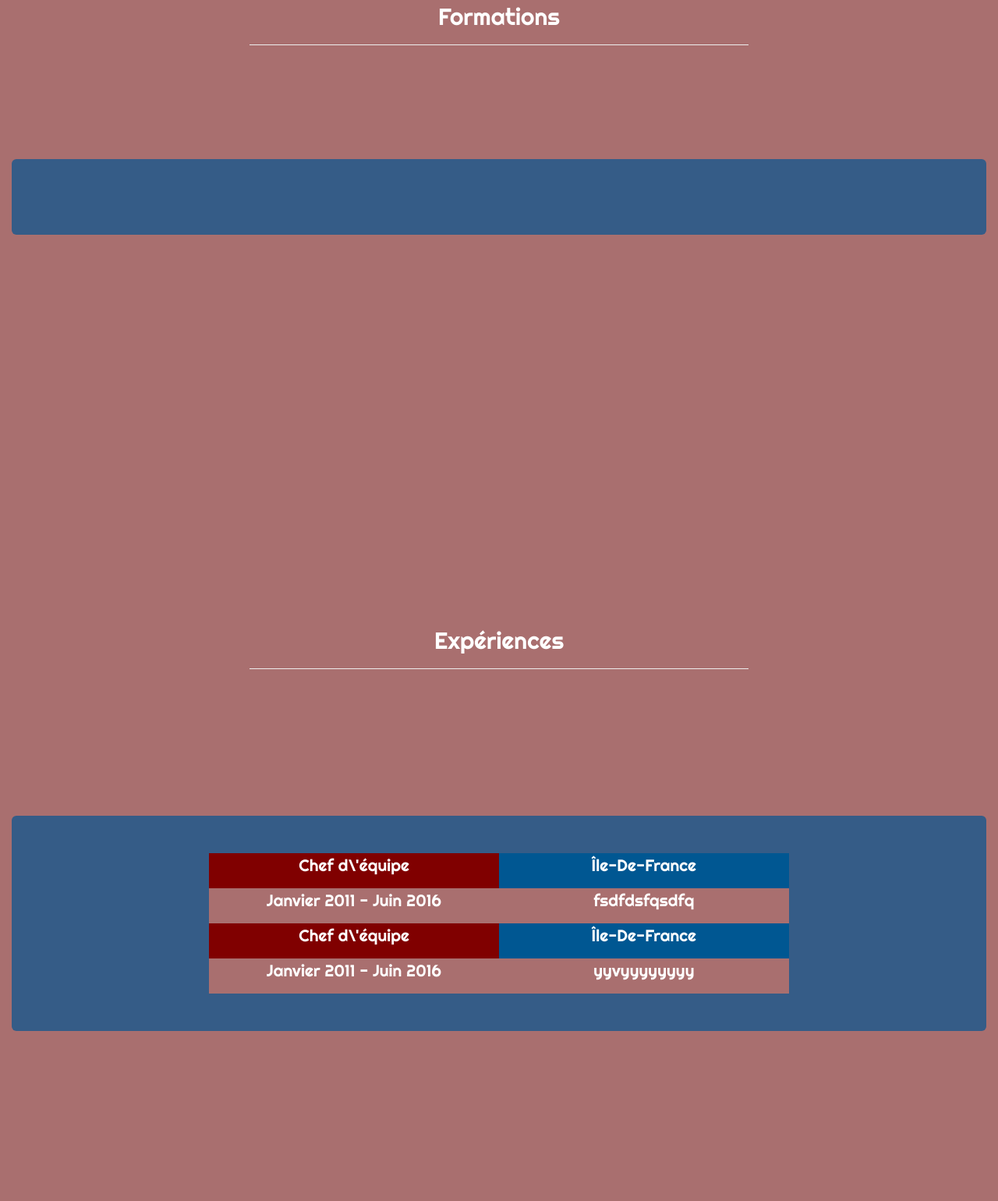
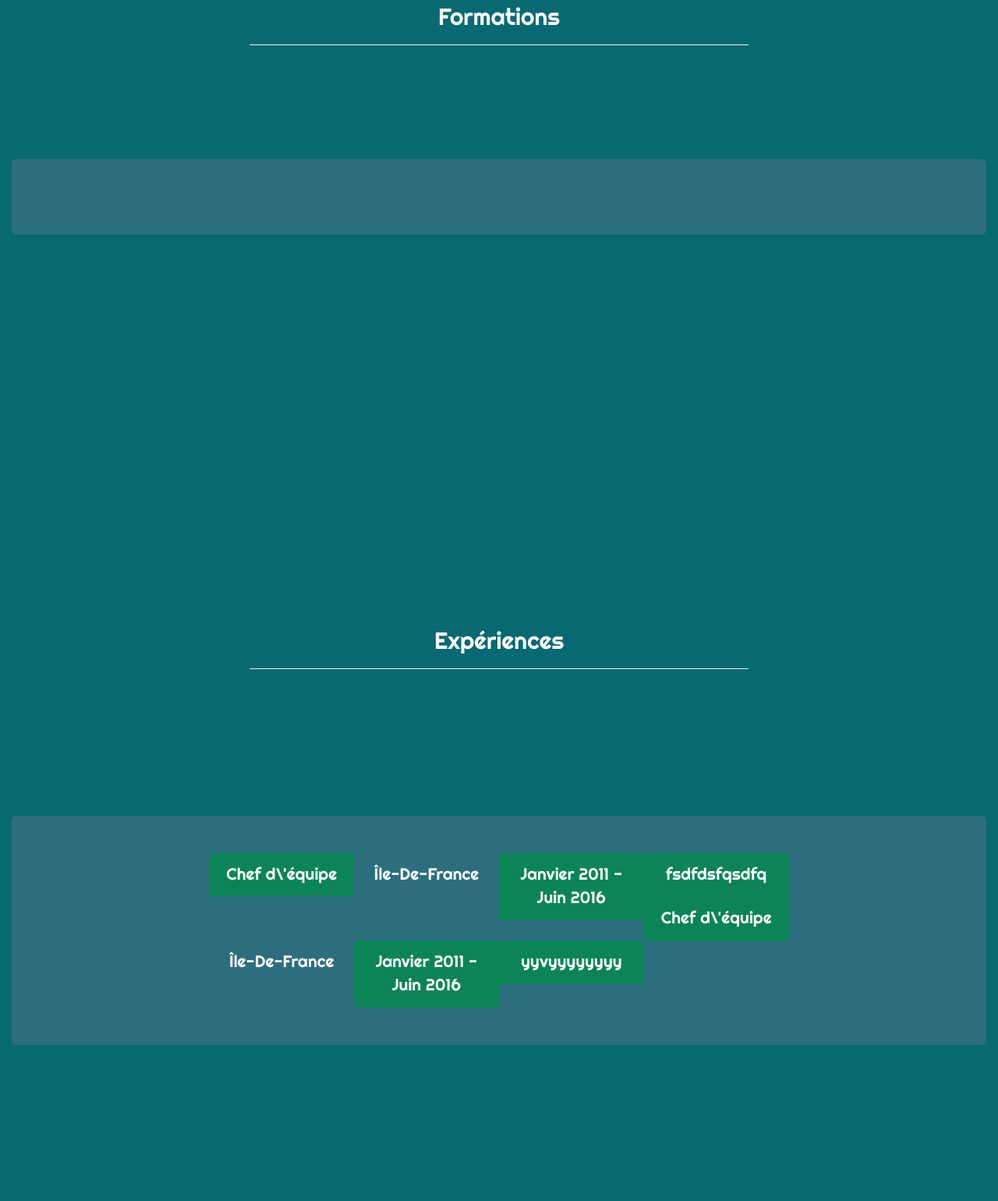
Before and after one commit to jeuneyannick/jeuneyannickbley_SITECV, a PHP site: page / in a window 1280 px wide. Shown: the part 1920-3460 px from the top of the page at 78% size. Run offline with PHP 8.4, Linux system fonts and the light colour scheme; data comes from the database, SQL or seed files in the repository; data that the repository does not hold is empty.

Commit message:
Commit changement de front

```diff
--- a/css/style_responsive.css
+++ b/css/style_responsive.css
@@ -1,11 +1,12 @@
 *{
     font-family:Righteous;
+
 }
 h2{
     color:white;
 }
 body{
-    background:#A96F6F;
+    background:#086972;
 }
 /*Taille des sections qui sont les pages */
 .first, .second, .third, .fourth, .fifth{
@@ -14,7 +15,8 @@ body{
 
 }
 .jumbotron{
-    background:#355C87;
+    background:#2D6E7E;
+    border:none;
     margin-top:9em;
 }
 footer{
@@ -24,7 +26,7 @@ footer{
 
 /*******/
 
-/**Style de la page accueil en responsive mobile */
+/**Style des pages pour mobile */
 @media screen and (max-width: 425px){
         .first .container .row{
             margin-right: 0;
@@ -34,41 +36,47 @@ footer{
               border:none;
           }
         .first .jumbotron{
-            background: #005792;
+            background:#F54D42;
             margin-top: 14em;
 
          }
          .first .jumbotron .presentation > h3{
              font-size:19px;
          }
-  .second{
+          #exp_poste,#exp_lieu,#exp_dates, #exp_description, #form_titre, #form_lieu,#form_dates,#form_description{
+              padding-top:0;
+          }
 
-  }
+}
+/*****************************************/
+/**Style des pages pour tablette*/
+@media screen and (){
 
-  .third{
 
-  }
-  .fourth{
 
-  }
+
 }
 
+/***************************************/
     #Experiences .container-fluid{
         margin-top:12em;
     }
       #exp_poste,#exp_lieu,#exp_dates, #exp_description, #form_titre, #form_lieu,#form_dates,#form_description{
           border:none;
+          background:#2D6E7E;
           color: white;
+          padding-top: 11px;
       }
       #exp_description,#exp_dates, #form_description, #form_dates{
-          background:#A96F6F;
+          background:#0B8457;
+          border:2px;
+          border-radius:4px;
       }
 
-      #exp_lieu{
-          background:#005792;
-      }
       #exp_poste,#form_titre{
-         background:maroon;
+         background:#0B8457;
+         border:2px;
+         border-radius:4px;
       }
 
 
@@ -87,14 +95,14 @@ footer{
              }
         nav{
             width:100%;
+            background:#096C47;
         }
            .navbar{
-               background:transparent;
+               background:#2D6E7E;
                border:none;
            }
                .navbar-inverse .navbar-nav>li>a{
                    color:white;
-                   text-shadow:black 3px 0px;
                }
                     ul{
                         text-align:center;
@@ -102,21 +110,24 @@ footer{
                         font-family:Righteous;
                     }
                         ul li:hover{
-                            background:#355C87;
+                            transition:0.4s;
+                            background:#2D6E7E;
+                            border-radius:4px;
                         }
            .first .jumbotron{
             margin-top:13em;
-            background: #355C87;
+            background:#096C47;
          }
                 .jumbotron .presentation{
-                      font-family: Righteous;
+                      font-family:Righteous;
                       color:white;
-                      text-shadow: black 5px 0px;
+
                 }
                    .jumbotron .presentation a>i{
                        color:white;
                    }
                    .jumbotron .presentation a>i:hover{
+                       color:indianred;
                        transition:1s ease;
                        transform:scale(1.3);
                    }
--- a/index.php
+++ b/index.php
@@ -48,7 +48,7 @@ $affiche_competences = $req-> fetchAll(PDO::FETCH_ASSOC);
         <header>
             <div class="container">
                 <div class="row">
-                    <nav class="text-center navbar navbar-inverse col-xs-12 col-sm-10 col-lg-7 col-lg-push-3">
+                    <nav class="text-center navbar navbar-inverse col-xs-12 col-sm-8 col-lg-5 col-lg-push-3">
                         <ul class=" nav navbar-nav list-inline">
                             <li><a href="#Accueil">Accueil</a></li>
                             <li><a href="#Competences">Compétences</a></li>
@@ -130,11 +130,11 @@ $affiche_competences = $req-> fetchAll(PDO::FETCH_ASSOC);
 
         <div class="container-fluid jumbotron">
             <div class="row">
-                <div class="formations col-lg-10 col-md-10 col-md-push-1 col-sm-12 col-xs-12 ">
+                <div class="formations col-lg-8 col-lg-push-2 col-md-10 col-md-push-1 col-sm-12 col-xs-12">
                     <?php foreach($affiche_formations as $form){?>
                         <div class="text-center col-lg-3 col-md-12 col-sm-12 col-xs-12" id="form_titre"><p><?= $form['f_titre']?></p></div>
                         <div class="text-center col-lg-3 col-md-12 col-sm-12 col-xs-12" id="form_lieu"><?= $form['f_lieu']?></div>
-                        <div class="text-center col-lg-1 col-md-12 col-sm-12 col-xs-12" id="form_dates"><?= $form['f_dates']?></div>
+                        <div class="text-center col-lg-3 col-md-12 col-sm-12 col-xs-12" id="form_dates"><?= $form['f_dates']?></div>
                         <div class="text-center col-lg-3 col-md-12 col-sm-12 col-xs-12" id="form_description"><p> <?= $form['f_description']?></p></div>
                     <?php } ?>
                 </div>
@@ -170,14 +170,14 @@ $affiche_competences = $req-> fetchAll(PDO::FETCH_ASSOC);
             <h2>Expériences</h2>
         </div>
     </div>
-    <div class="container-fluid jumbotron">
+    <div class="container-fluid jumbotron text-center">
         <div class="row">
             <div class="experiences col-lg-8 col-lg-push-2 col-md-10 col-md-push-1 col-sm-12 col-xs-12">
                 <?php foreach($affiche_experiences as $exp){?>
-                    <div class="text-center col-lg-6 col-md-6 col-sm-6 col-xs-12" id="exp_poste"><p><?= $exp['e_poste']?></p></div>
-                    <div class="text-center col-lg-6 col-md-6 col-sm-6 col-xs-12" id="exp_lieu"><p> <?= $exp['e_lieu']?></p></div>
-                    <div class="text-center col-lg-6 col-md-6 col-sm-6 col-xs-12" id="exp_dates"><p> <?= $exp['e_dates']?></p></div>
-                    <div class="text-center col-lg-6 col-md-6 col-sm-6 col-xs-12" id="exp_description"> <?= $exp['e_description']?></div>
+                    <div class="text-center col-lg-3 col-md-3 col-sm-3 col-xs-12" id="exp_poste"><p><?= $exp['e_poste']?></p></div>
+                    <div class="text-center col-lg-3 col-md-3 col-sm-3 col-xs-12" id="exp_lieu"><p> <?= $exp['e_lieu']?></p></div>
+                    <div class="text-center col-lg-3 col-md-3 col-sm-3 col-xs-12" id="exp_dates"><p> <?= $exp['e_dates']?></p></div>
+                    <div class="text-center col-lg-3 col-md-3 col-sm-3 col-xs-12" id="exp_description"> <?= $exp['e_description']?></div>
                 <?php } ?>
             </div>
         </div>
```
